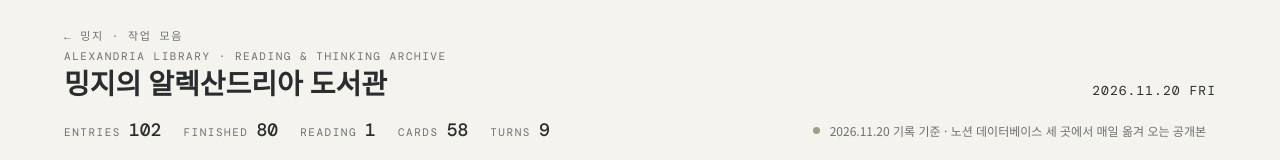
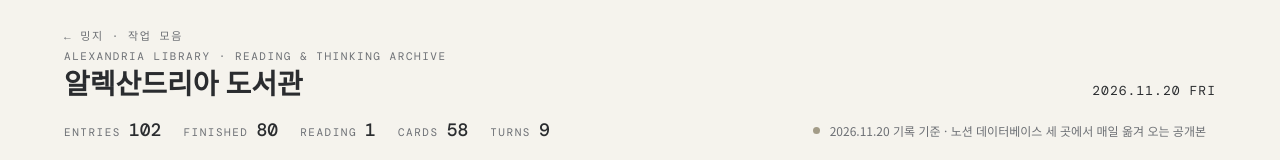
Before and after one commit to Kimey102/Kimey102.github.io, a plain HTML site: page library/index.html in a window 1280 px wide. Shown: the top 160 px of the page. Drawn offline with nearby package versions, Linux system fonts and the light colour scheme; a web font is replaced by a local one.

Commit message:
작업 제목 형식에 맞춰 '알렉산드리아 도서관'으로 표기
Co-Authored-By: Claude Opus 5.5 <noreply@anthropic.com>
Claude-Session: https://claude.ai/code/session_013eEkLhZR62KG1438ySNFdS

```diff
--- a/library/index.html
+++ b/library/index.html
@@ -3,7 +3,7 @@
 <head>
 <meta charset="utf-8">
 <meta name="viewport" content="width=device-width, initial-scale=1">
-<title>밍지의 알렉산드리아 도서관</title>
+<title>알렉산드리아 도서관 · 밍지</title>
 <link rel="preconnect" href="https://fonts.googleapis.com">
 <link rel="preconnect" href="https://fonts.gstatic.com" crossorigin>
 <link href="https://fonts.googleapis.com/css2?family=DM+Mono:wght@400;500&family=Gowun+Batang:wght@400;700&family=Noto+Sans+KR:wght@300;400;500&display=swap" rel="stylesheet">
@@ -262,7 +262,7 @@ select{font:inherit;font-size:12px;background:var(--paper);border:1px solid var(
       <div class="mast-title">
         <a class="label" href="../" style="text-decoration:none">← 밍지 · 작업 모음</a>
         <span class="label">Alexandria Library · Reading &amp; Thinking Archive</span>
-        <h1>밍지의 알렉산드리아 도서관</h1>
+        <h1>알렉산드리아 도서관</h1>
       </div>
       <div class="today" id="today"></div>
     </div>
```
Also changed, not shown: index.html (+2 -2 lines), library/template.html (+2 -2 lines).
